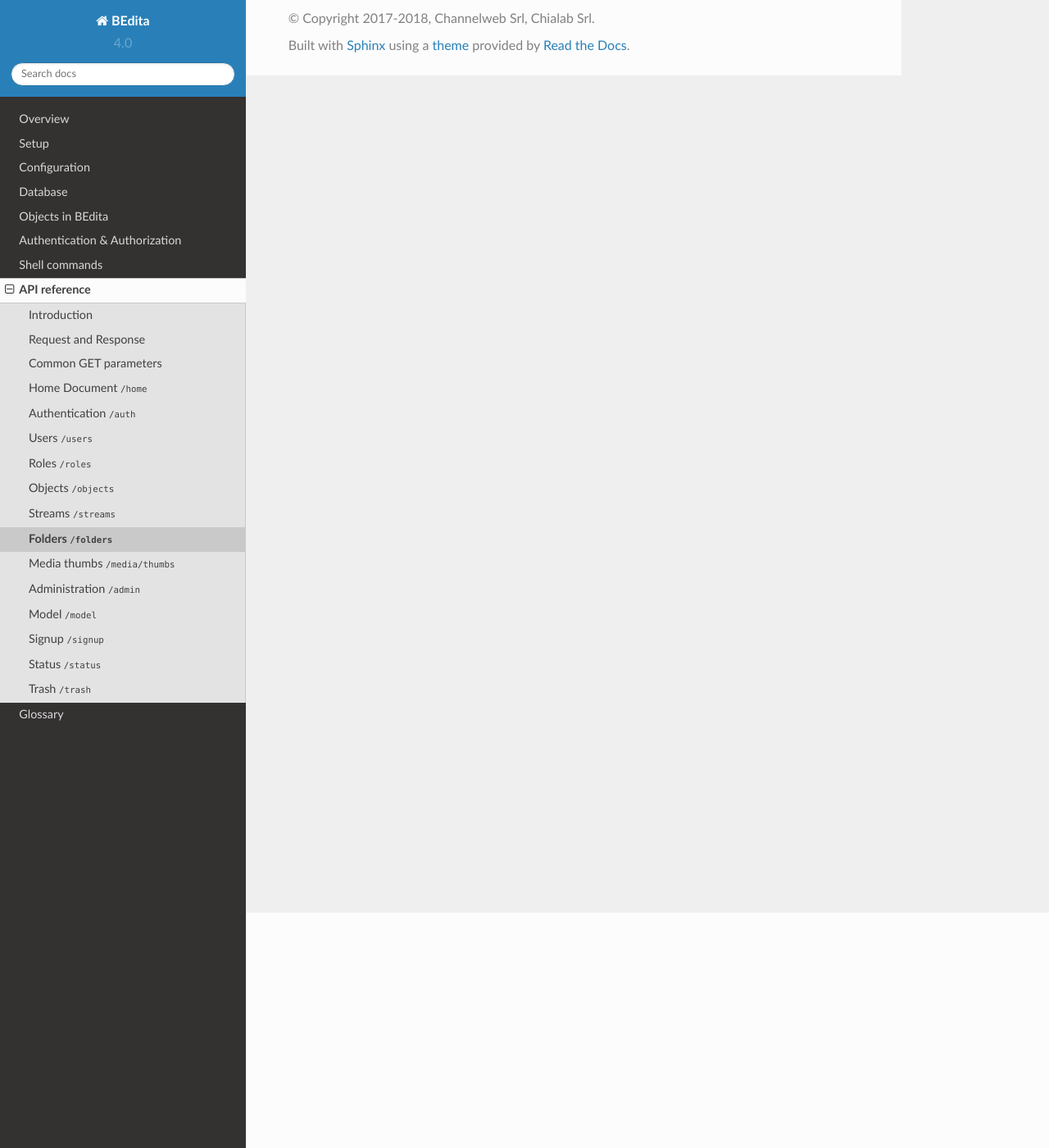
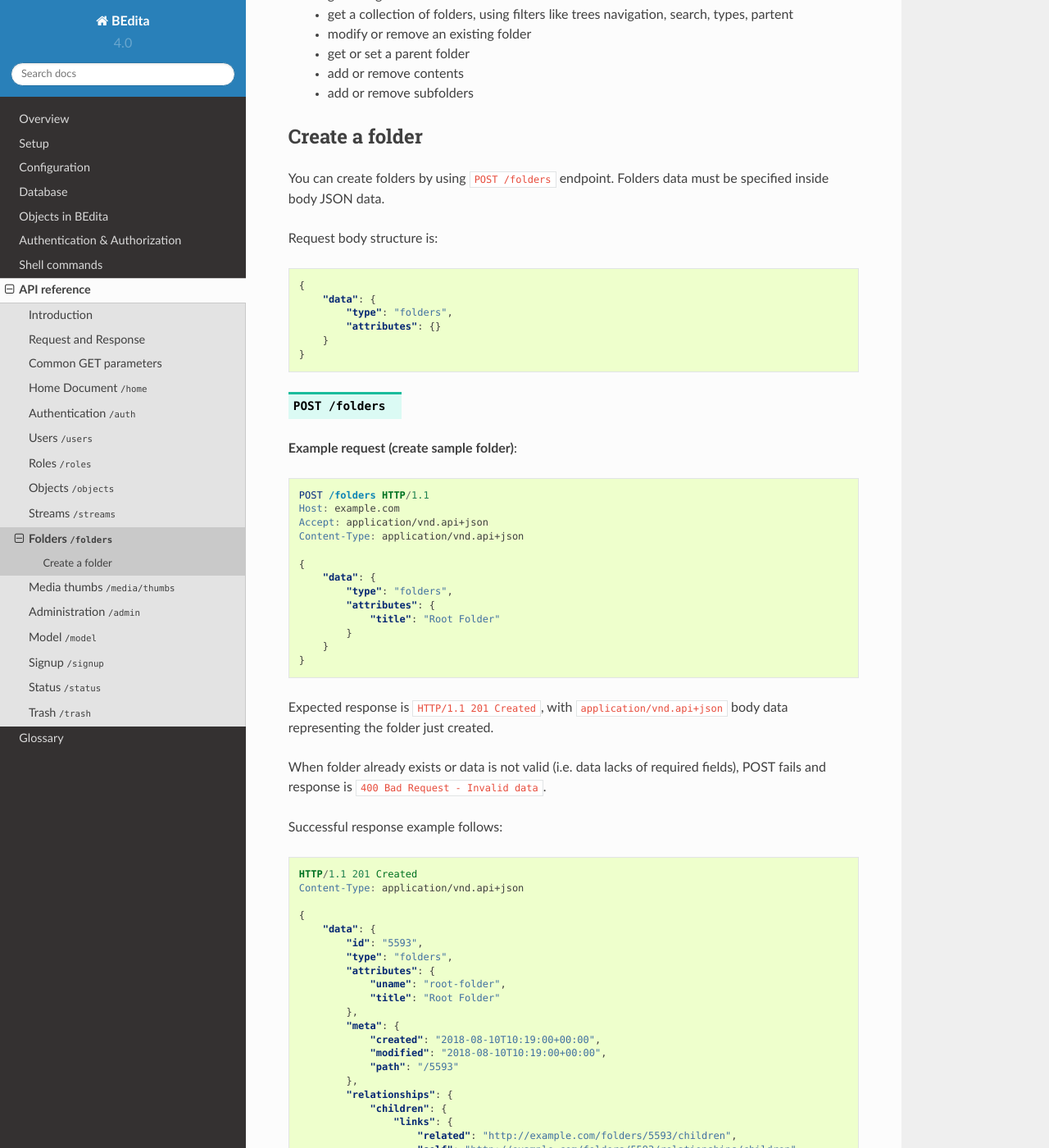
Before and after one commit to bedita/docs, a Sphinx documentation site: the page built from source/endpoints/folders.rst, in a window 1280 px wide and 1400 px high, scrolled down 287 px. Shown: the whole window at 82% size. Built offline with Sphinx 7.4.7 and the Read the Docs theme 2.0.0, drawn with Linux system fonts in a browser that asks for light colours; some of the changed text lies outside the part shown.

Commit message:
feat: create a folder

```diff
--- a/source/endpoints/folders.rst
+++ b/source/endpoints/folders.rst
@@ -2,3 +2,104 @@ Folders ``/folders``
 ====================
 
 ``/folders`` endpoint provide folders management: search, create, modify, etc.
+
+Mainly it provides:
+    * create a folder
+    * get a single folder
+    * get a collection of folders, using filters like trees navigation, search, types, partent
+    * modify or remove an existing folder
+    * get or set a parent folder
+    * add or remove contents
+    * add or remove subfolders
+
+
+
+Create a folder
+---------------
+
+You can create folders by using ``POST /folders`` endpoint.
+Folders data must be specified inside body JSON data.
+
+Request body structure is:
+
+.. sourcecode:: json
+
+    {
+        "data": {
+            "type": "folders",
+            "attributes": {}
+        }
+    }
+
+.. http:post:: /folders
+
+**Example request (create sample folder)**:
+
+.. sourcecode:: http
+
+    POST /folders HTTP/1.1
+    Host: example.com
+    Accept: application/vnd.api+json
+    Content-Type: application/vnd.api+json
+
+    {
+        "data": {
+            "type": "folders",
+            "attributes": {
+                "title": "Root Folder"
+            }
+        }
+    }
+
+Expected response is ``HTTP/1.1 201 Created``, with ``application/vnd.api+json`` body data representing the folder just created.
+
+When folder already exists or data is not valid (i.e. data lacks of required fields), POST fails and response is ``400 Bad Request - Invalid data``.
+
+Successful response example follows:
+
+.. sourcecode:: http
+
+    HTTP/1.1 201 Created
+    Content-Type: application/vnd.api+json
+
+    {
+        "data": {
+            "id": "5593",
+            "type": "folders",
+            "attributes": {
+                "uname": "root-folder",
+                "title": "Root Folder"
+            },
+            "meta": {
+                "created": "2018-08-10T10:19:00+00:00",
+                "modified": "2018-08-10T10:19:00+00:00",
+                "path": "/5593"
+            },
+            "relationships": {
+                "children": {
+                    "links": {
+                        "related": "http://example.com/folders/5593/children",
+                        "self": "http://example.com/folders/5593/relationships/children"
+                    }
+                },
+                "parent": {
+                    "links": {
+                        "related": "http://example.com/folders/5593/parent",
+                        "self": "http://example.com/folders/5593/relationships/parent"
+                    }
+                }
+            }
+        },
+        "links": {
+            "self": "http://example.com/folders",
+            "home": "http://example.com/home"
+        },
+        "meta": {
+            "schema": {
+                "folders": {
+                    "$id": "http://example.com/model/schema/folders",
+                    "revision": "1169288309"
+                }
+            }
+        }
+    }
```
